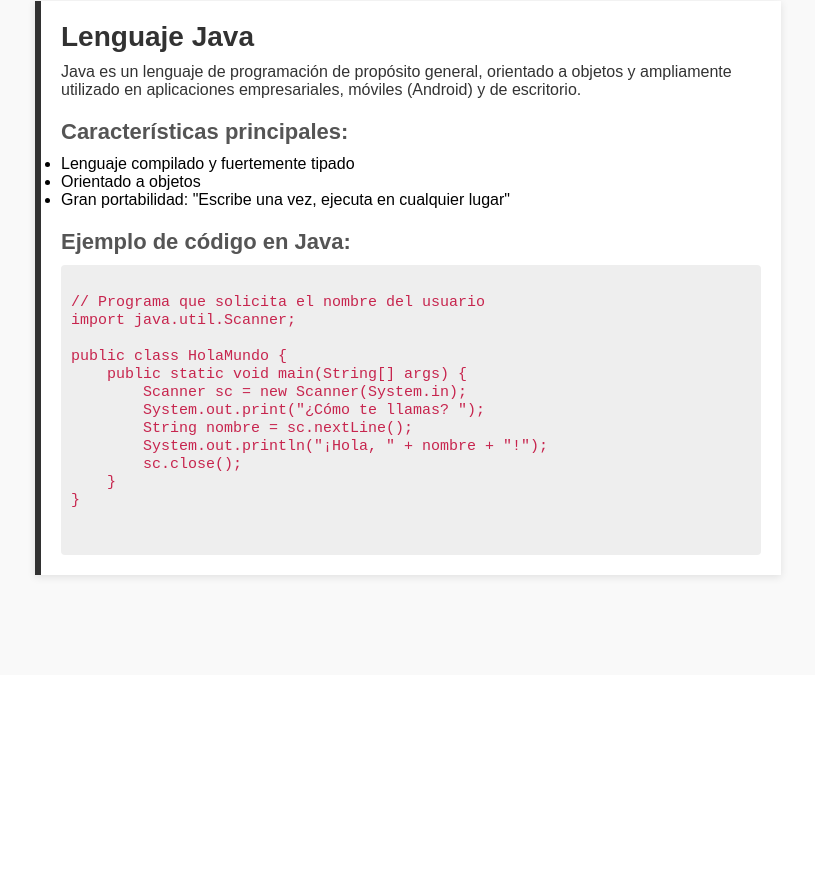
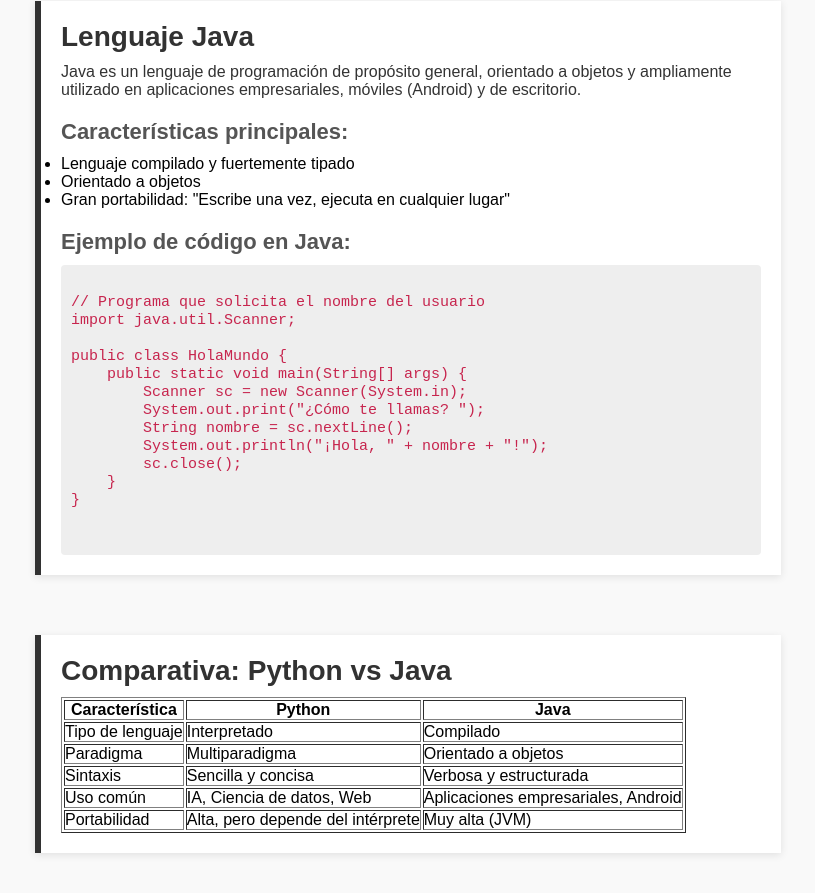
Before and after one commit to juhanpl/Practica_Colaborativa, a plain HTML site: page Blog_Colaborativo/index.html in a window 1280 px wide. Shown: the part 1783-2676 px from the top of the page, without its empty margins (252-1067 px from the left). Before the commit the page ends 2458 px from the top, so only its background shows below. Drawn offline with Linux system fonts and the light colour scheme.

Commit message:
feat: agregar tabla comparativa entre Python y Java

```diff
--- a/Blog_Colaborativo/index.html
+++ b/Blog_Colaborativo/index.html
@@ -133,6 +133,45 @@ public class HolaMundo {
 </code>
     </pre>
 </section>
+<section id="comparativa">
+    <h2>Comparativa: Python vs Java</h2>
+    <table border="1">
+        <thead>
+            <tr>
+                <th>Característica</th>
+                <th>Python</th>
+                <th>Java</th>
+            </tr>
+        </thead>
+        <tbody>
+            <tr>
+                <td>Tipo de lenguaje</td>
+                <td>Interpretado</td>
+                <td>Compilado</td>
+            </tr>
+            <tr>
+                <td>Paradigma</td>
+                <td>Multiparadigma</td>
+                <td>Orientado a objetos</td>
+            </tr>
+            <tr>
+                <td>Sintaxis</td>
+                <td>Sencilla y concisa</td>
+                <td>Verbosa y estructurada</td>
+            </tr>
+            <tr>
+                <td>Uso común</td>
+                <td>IA, Ciencia de datos, Web</td>
+                <td>Aplicaciones empresariales, Android</td>
+            </tr>
+            <tr>
+                <td>Portabilidad</td>
+                <td>Alta, pero depende del intérprete</td>
+                <td>Muy alta (JVM)</td>
+            </tr>
+        </tbody>
+    </table>
+</section>
 
 
 
```
